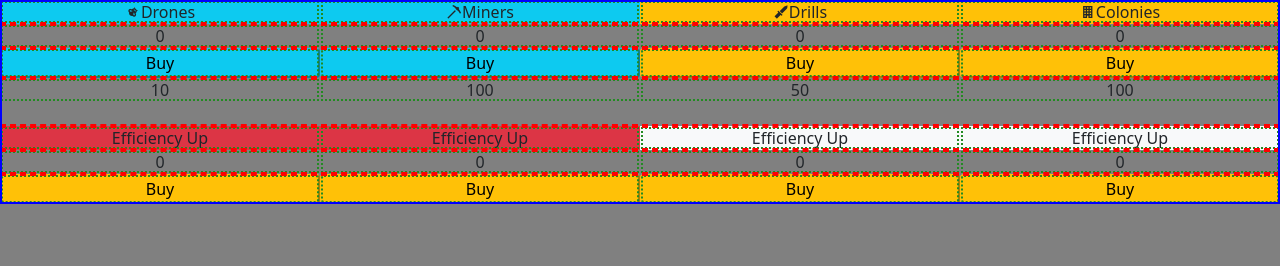
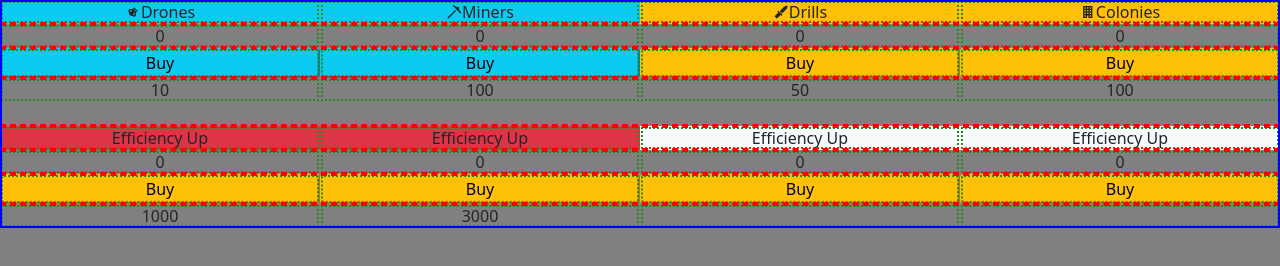
Before and after one commit to JackFox77/checkpoint2, a plain HTML site: page index.html in a window 1280 px wide. Shown: the part 452-718 px from the top of the page. Drawn offline with nearby package versions, Linux system fonts and the light colour scheme.

Commit message:
Mark 1.16

```diff
--- a/app.js
+++ b/app.js
@@ -57,14 +57,14 @@ const clickupgrades = {
 
 const efficiencyUp={
     autoupsdrone: {
-        startprice:100,
-        price:100,
+        startprice:1000,
+        price:1000,
         quantity: 0,
-        multiplier: autoupgrades.drone.multiplier*2
+        multiplier: autoupgrades.drone.multiplier*1.25
     },
     autoupsminer: {
-        startprice:100,
-        price:100,
+        startprice:3000,
+        price:3000,
         quantity: 0,
         multiplier: autoupgrades.miner.multiplier*2
     }
@@ -143,7 +143,8 @@ function incEfficiencydrone() {
     if (cheese >= efficiencyUp.autoupsdrone.price) {
         efficiencyUp.autoupsdrone.quantity += 1
         cheese -= efficiencyUp.autoupsdrone.price
-        let tax = efficiencyUp.autoupsdrone.startprice * 5
+        let tax = efficiencyUp.autoupsdrone.startprice * 15
+        efficiencyUp.autoupsdrone.price+=tax
         autoupgrades.drone.multiplier *= autoupgrades.drone.multiplier * 1.125
         // note ParseInt(2.675.toFixed(2))
     }
@@ -151,6 +152,17 @@ function incEfficiencydrone() {
     update()
 }
 
+function incEfficiencyminer() {
+    if (cheese >= efficiencyUp.autoupsminer.price) {
+        efficiencyUp.autoupsminer.quantity += 1
+        cheese -= efficiencyUp.autoupsminer.price
+        let tax = efficiencyUp.autoupsminer.price * 15
+        efficiencyUp.autoupsminer.price += tax
+        autoupgrades.miner.multiplier*= autoupgrades.miner.multiplier*1.125
+    }
+    else (window.alert('not enough gouda'))
+    update()
+}
 
 
 
@@ -217,6 +229,8 @@ function drawPrice() {
     document.getElementById('drillprice').innerText = clickupgrades.drill.price
     document.getElementById('colonyprice').innerText = clickupgrades.colony.price
     document.getElementById('minerprice').innerText = autoupgrades.miner.price
+    document.getElementById('droneff').innerText = efficiencyUp.autoupsdrone.price
+    document.getElementById('minerff').innerText= efficiencyUp.autoupsminer.price
 
 }
 
--- a/index.html
+++ b/index.html
@@ -122,9 +122,20 @@
           >
             Buy
           </button>
+          <button
+            onclick="incEfficiencyminer()"
+            class="col-3 rounded btn-warning"
+          >
+            Buy
+          </button>
           <button class="col-3 rounded btn-warning">Buy</button>
           <button class="col-3 rounded btn-warning">Buy</button>
-          <button class="col-3 rounded btn-warning">Buy</button>
+        </div>
+        <div class="row">
+          <div id="droneff" class="col-3 text-center"></div>
+          <div id="minerff" class="col-3 text-center"></div>
+          <div class="col-3 text-center"></div>
+          <div class="col-3 text-center"></div>
         </div>
       </section>
     </main>
```
